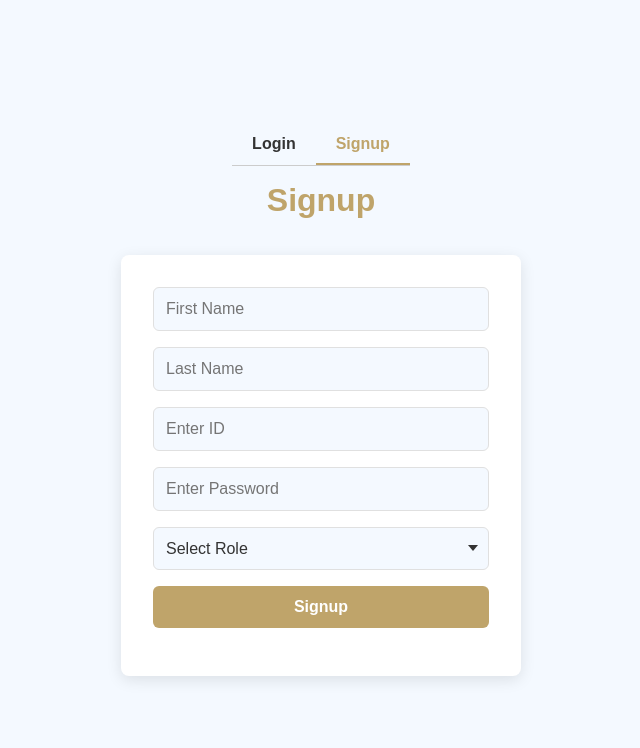
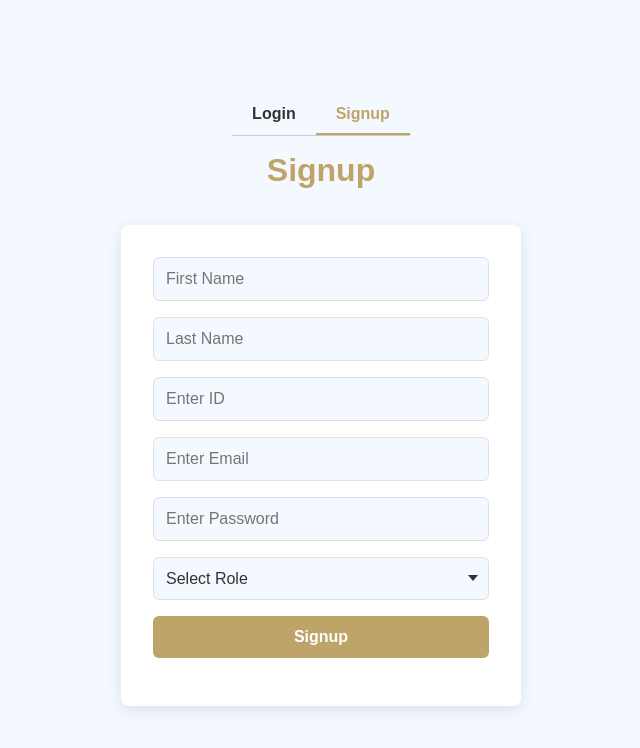
Before and after one commit to CKmellow/QR-code_Attendance_system, a React (Create React App) app in the folder qr-system/: page / in a window 1280 px wide. Both pictures are taken after a click on the element "Signup". Shown: the top 748 px of the page, without its empty margins (319-959 px from the left). Built offline with nearby package versions, Linux system fonts and the light colour scheme.

Commit message:
email field added

```diff
--- a/qr-system/src/Pages/LoginPage.css
+++ b/qr-system/src/Pages/LoginPage.css
@@ -117,3 +117,14 @@ select:hover {
 select option {
   color: #333;
 }
+
+/* Input fields */
+input[type="text"], input[type="password"], input[type="email"] {
+  width: 100%;
+  padding: 0.75rem;
+  margin-bottom: 1rem;
+  border: 1px solid #e0e0e0;
+  border-radius: 6px;
+  font-size: 1rem;
+  background-color: #f4f9ff;
+}
--- a/qr-system/src/Pages/LoginPage.js
+++ b/qr-system/src/Pages/LoginPage.js
@@ -11,6 +11,7 @@ const LoginPage = () => {
     fname: '',
     lname: '',
     _id: '',
+    email: '',
     password: '',
     role: '',
   });
@@ -107,6 +108,7 @@ const LoginPage = () => {
             placeholder="Enter Password"
             required
           />
+
           <button type="submit">Login</button>
         </form>
       ) : (
@@ -130,6 +132,13 @@ const LoginPage = () => {
             value={signupData._id}
             onChange={(e) => setSignupData({ ...signupData, _id: e.target.value })}
             placeholder="Enter ID"
+            required
+          />
+          <input
+            type="email"
+            value={signupData.email}
+            onChange={(e) => setSignupData({ ...signupData, email: e.target.value })}
+            placeholder="Enter Email"
             required
           />
           <input
```
